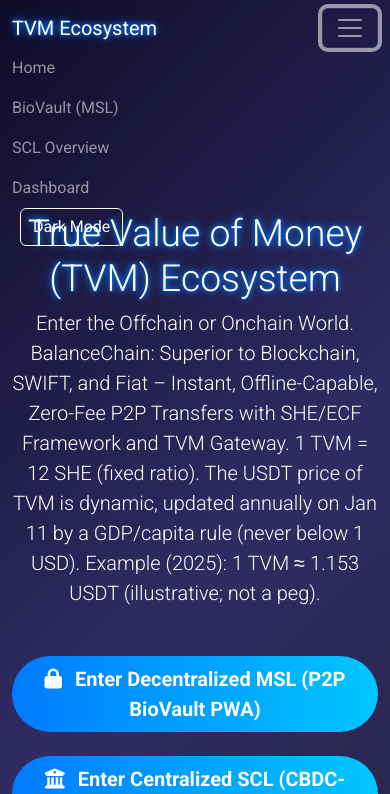
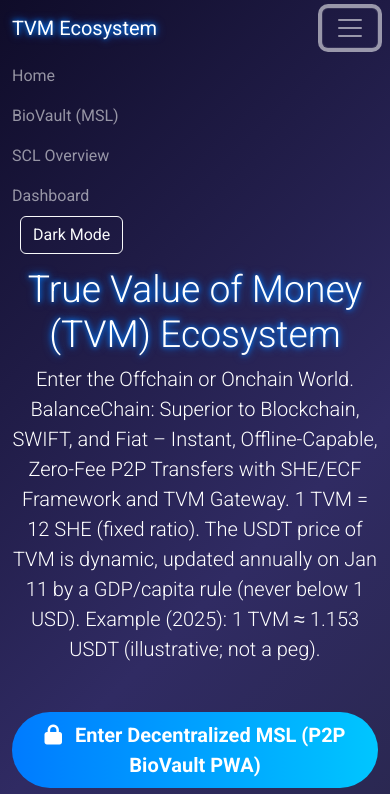
Before and after one commit to biovaultsoftware/biovault, a plain HTML site: page index.html in a window 390 px wide. Both pictures are taken after a click on the button "Toggle navigation". Shown: the top 794 px of the page. Drawn offline with nearby package versions, Linux system fonts and the light colour scheme.

Commit message:
index.html

```diff
--- a/index.html
+++ b/index.html
@@ -99,6 +99,34 @@
     #biovault:has(#vaultUI:not(.hidden)) > h2.neon-text {
       display: none;
     }
+    @media (max-width: 991.98px) {
+    /* Align menu to the left on mobile */
+    .navbar-collapse {
+      position: relative;
+      width: 100%;
+      padding: 0;
+      margin-top: 0.5rem; /* Small gap below navbar toggle */
+    }
+    .navbar-nav {
+      margin-left: 0 !important; /* Override ms-auto on mobile */
+      text-align: left;
+    }
+    .navbar-nav .nav-item {
+      width: 100%;
+    }
+
+    /* Push content down when navbar is expanded */
+    .navbar-collapse.collapsing,
+    .navbar-collapse.show {
+      padding-bottom: 1rem; /* Space below menu items */
+    }
+    body {
+      padding-top: 56px; /* Height of navbar (adjust if needed) */
+    }
+    #biovault {
+      padding-top: 0; /* Reset section padding to avoid double padding */
+    }
+  }
     table { width: 100%; }
   </style>
 
```
